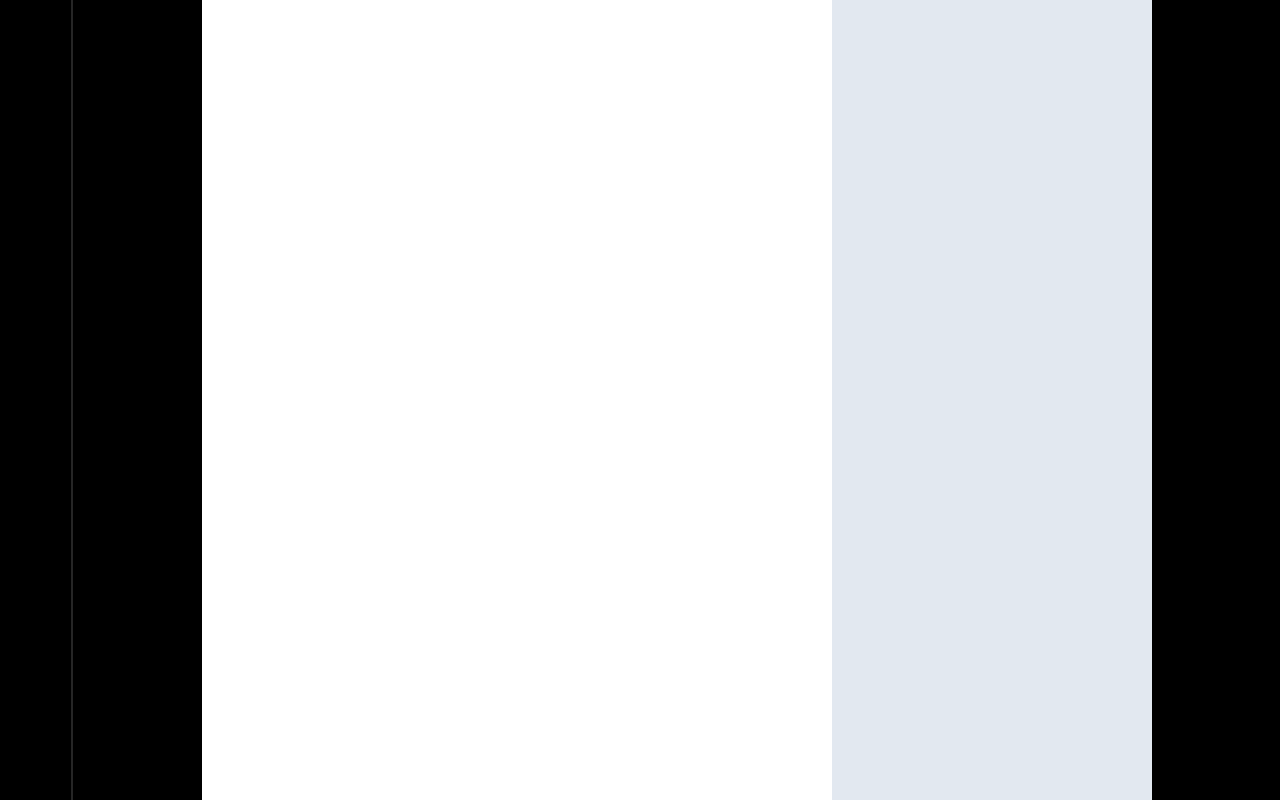
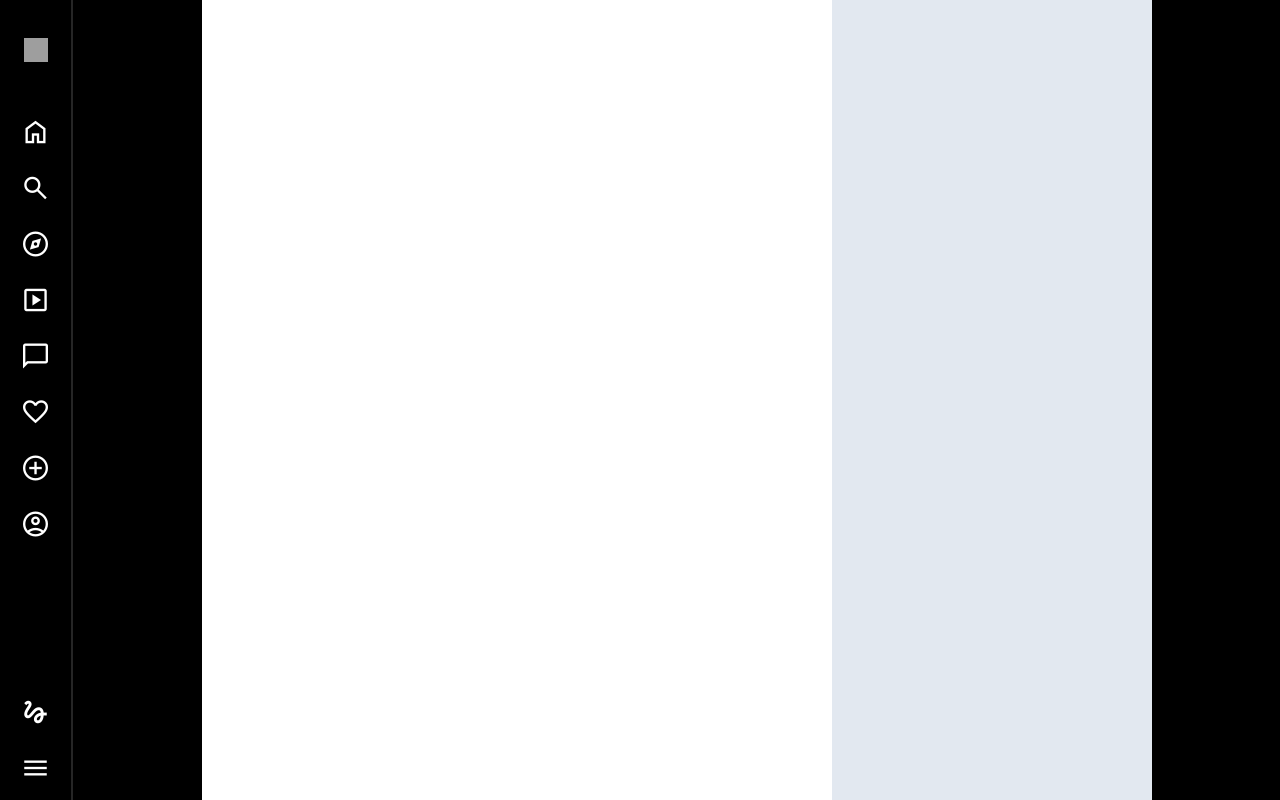
Before and after one commit to idealkritarat/responsive-instagram-tailwind, a plain HTML site: page index.html in a window 1280 px wide. Drawn offline with nearby package versions, Linux system fonts and the light colour scheme; grey boxes are pictures that could not be loaded.

Commit message:
finish side navbar

```diff
--- a/index.html
+++ b/index.html
@@ -6,10 +6,84 @@
     <title>Instagram</title>
     <script src="https://cdn.tailwindcss.com"></script>
     <script src="https://ajax.googleapis.com/ajax/libs/jquery/3.7.1/jquery.min.js"></script>
+    <link rel="stylesheet" href="https://fonts.googleapis.com/css2?family=Material+Symbols+Outlined:opsz,wght,FILL,GRAD@20..48,100..700,0..1,-50..200" />
 </head>
 <body class="bg-[#000]">
     <div class="flex">
-        <nav class="h-screen w-[240px] border-r-2 border-[#262626] max-2xl:w-[73px] max-md:hidden"></nav>
+        <nav class="h-screen w-[240px] border-r-2 border-[#262626] max-2xl:w-[73px] max-md:hidden flex flex-col justify-between">
+            <div>
+                <div class="text-white h-[100px] flex items-center">
+                    <div class="max-2xl:hidden font-medium text-2xl ps-7">Instagram</div>
+                    <div class="2xl:hidden text-white flex items-center mx-auto size-12 justify-center rounded-xl gap-3 hover:bg-[#1C1C1C] cursor-pointer transition-all">
+                        <img src="https://www.edigitalagency.com.au/wp-content/uploads/Instagram-logo-white-PNG-small-size.png" class="size-6">
+                    </div>
+                </div>
+                <div class="flex flex-col p-2 gap-2 max-2xl:items-center">
+                    <div class="text-white flex items-center px-2.5 py-1.5 rounded-xl gap-3 hover:bg-[#1C1C1C] cursor-pointer transition-all">
+                        <span class="material-symbols-outlined text-3xl">
+                            home
+                        </span>
+                        <span class="font-semibold max-2xl:hidden">Home</span>
+                    </div>
+                    <div class="text-white flex items-center px-2.5 py-1.5 rounded-xl gap-3 hover:bg-[#1C1C1C] cursor-pointer transition-all">
+                        <span class="material-symbols-outlined text-3xl">
+                            search
+                        </span>
+                        <span class="font-semibold max-2xl:hidden">Search</span>
+                    </div>
+                    <div class="text-white flex items-center px-2.5 py-1.5 rounded-xl gap-3 hover:bg-[#1C1C1C] cursor-pointer transition-all">
+                        <span class="material-symbols-outlined text-3xl">
+                            explore
+                        </span>
+                        <span class="font-semibold max-2xl:hidden">Explore</span>
+                    </div>
+                    <div class="text-white flex items-center px-2.5 py-1.5 rounded-xl gap-3 hover:bg-[#1C1C1C] cursor-pointer transition-all">
+                        <span class="material-symbols-outlined text-3xl">
+                            slideshow
+                        </span>
+                        <span class="font-semibold max-2xl:hidden">Reels</span>
+                    </div>
+                    <div class="text-white flex items-center px-2.5 py-1.5 rounded-xl gap-3 hover:bg-[#1C1C1C] cursor-pointer transition-all">
+                        <span class="material-symbols-outlined text-3xl">
+                            chat_bubble
+                        </span>
+                        <span class="font-semibold max-2xl:hidden">Messages</span>
+                    </div>
+                    <div class="text-white flex items-center px-2.5 py-1.5 rounded-xl gap-3 hover:bg-[#1C1C1C] cursor-pointer transition-all">
+                        <span class="material-symbols-outlined text-3xl">
+                            favorite
+                        </span>
+                        <span class="font-semibold max-2xl:hidden">Notifications</span>
+                    </div>
+                    <div class="text-white flex items-center px-2.5 py-1.5 rounded-xl gap-3 hover:bg-[#1C1C1C] cursor-pointer transition-all">
+                        <span class="material-symbols-outlined text-3xl">
+                            add_circle
+                        </span>
+                        <span class="font-semibold max-2xl:hidden">Create</span>
+                    </div>
+                    <div class="text-white flex items-center px-2.5 py-1.5 rounded-xl gap-3 hover:bg-[#1C1C1C] cursor-pointer transition-all">
+                        <span class="material-symbols-outlined text-3xl">
+                            account_circle
+                        </span>
+                        <span class="font-semibold max-2xl:hidden">Profile</span>
+                    </div>
+                </div>
+            </div>
+            <div class="flex flex-col p-2 gap-2 max-2xl:items-center">
+                <div class="text-white flex items-center px-2.5 py-1.5 rounded-xl gap-3 hover:bg-[#1C1C1C] cursor-pointer transition-all">
+                    <span class="material-symbols-outlined text-3xl">
+                        gesture
+                    </span>
+                    <span class="font-semibold max-2xl:hidden">Threads</span>
+                </div>
+                <div class="text-white flex items-center px-2.5 py-1.5 rounded-xl gap-3 hover:bg-[#1C1C1C] cursor-pointer transition-all">
+                    <span class="material-symbols-outlined text-3xl">
+                        menu
+                    </span>
+                    <span class="font-semibold max-2xl:hidden">More</span>
+                </div>
+            </div>
+        </nav>
         <main class="grow flex justify-center">
             <div class="h-screen max-w-[630px] w-full bg-white flex flex-col">
                 <nav class="h-0 w-full"></nav>
```
